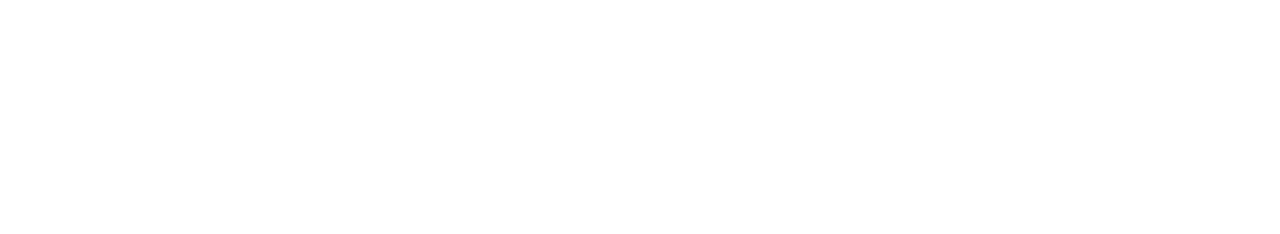
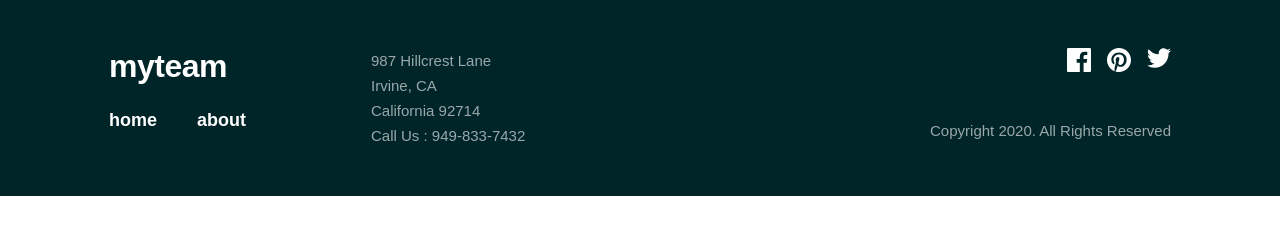
Before and after one commit to sebernardas/nykstukai-website, a plain HTML site: page pages/about.html in a window 1280 px wide. Drawn offline with Linux system fonts and the light colour scheme.

Commit message:
Add desktop footer section

```diff
--- /dev/null
+++ b/css/global.css
@@ -0,0 +1,88 @@
+.footer {
+  background-color: #002529;
+  color: #ffffff;
+  padding: 48px 0;
+  font-family: sans-serif;
+}
+
+.footer-container {
+  max-width: 1110px;
+  width: 100%;
+  margin: 0 auto;
+  padding: 0 24px;
+  display: flex;
+  justify-content: space-between;
+  align-items: flex-start;
+  box-sizing: border-box;
+}
+.footer-brand {
+  display: flex;
+  flex-direction: column;
+  gap: 25px;
+}
+
+.footer-logo {
+  color: #ffffff;
+  font-size: 32px;
+  font-weight: 700;
+  text-decoration: none;
+  letter-spacing: -0.5px;
+}
+
+.footer-nav {
+  display: flex;
+  gap: 40px;
+}
+
+.footer-link {
+  color: #ffffff;
+  text-decoration: none;
+  font-size: 18px;
+  font-weight: 600;
+}
+
+.footer-link:hover {
+  color: #f67e7e;
+}
+.footer-address {
+  color: rgba(255, 255, 255, 0.6);
+  font-size: 15px;
+  line-height: 25px;
+  margin-right: auto;
+  margin-left: 125px;
+}
+
+.footer-address p {
+  margin: 0;
+}
+.footer-meta {
+  display: flex;
+  flex-direction: column;
+  align-items: flex-end;
+  justify-content: space-between;
+  gap: 50px;
+}
+
+.footer-socials {
+  display: flex;
+  gap: 16px;
+}
+
+.social-link {
+  color: #ffffff;
+  display: inline-flex;
+}
+
+.social-link:hover {
+  color: #f67e7e;
+}
+
+.footer-copyright {
+  color: rgba(255, 255, 255, 0.6);
+  font-size: 15px;
+  margin: 0;
+}
+
+body {
+  margin: 0;
+}
--- a/index.html
+++ b/index.html
@@ -1,11 +1,42 @@
 <!DOCTYPE html>
-<html lang="en">
+<html lang="lt">
 <head>
     <meta charset="UTF-8">
     <meta name="viewport" content="width=device-width, initial-scale=1.0">
     <title>Document</title>
+    <link rel="stylesheet" href="css/global.css">
 </head>
 <body>
-    <h1>Laba diena, nykstukai :D </h1>
+<footer class="footer">
+    <div class="footer-container">
+        <div class="footer-brand">
+        <a href="index.html" class="footer-logo">NYKŠTUKAI</a>
+        <nav class="footer-nav">
+          <a href="index.html" class="footer-link">HOME</a>
+          <a href="pages/about.html" class="footer-link">ABOUT</a>
+        </nav>
+      </div>
+      <div class="footer-address">
+        <p>Trinapolio g. 2, LT-08313</p>
+        <p>Vilnius, Lietuva</p>
+        <p>Įmonės kodas: 306138865 </p>
+        <p>Susisiekti : +370 5 2697455</p>
+      </div>
+<div class="footer-meta">
+        <div class="footer-socials">
+          <a href="#" aria-label="Facebook" class="social-link">
+            <svg width="24" height="24" viewBox="0 0 24 24" fill="currentColor"><path d="M22.675 0H1.325C.593 0 0 .593 0 1.325v21.351C0 23.407.593 24 1.325 24H12.82v-9.294H9.692v-3.622h3.128V8.413c0-3.1 1.893-4.788 4.659-4.788 1.325 0 2.463.099 2.795.143v3.24l-1.918.001c-1.504 0-1.795.715-1.795 1.763v2.313h3.587l-.467 3.622h-3.12V24h6.116c.73 0 1.323-.593 1.323-1.325V1.325C24 .593 23.407 0 22.675 0z"/></svg>
+          </a>
+          <a href="#" aria-label="Pinterest" class="social-link">
+            <svg width="24" height="24" viewBox="0 0 24 24" fill="currentColor"><path d="M12 0C5.373 0 0 5.372 0 12c0 5.084 3.163 9.426 7.627 11.174-.105-.949-.2-2.405.042-3.441.218-.937 1.407-5.965 1.407-5.965s-.359-.719-.359-1.782c0-1.668.967-2.914 2.171-2.914 1.023 0 1.518.769 1.518 1.69 0 1.029-.655 2.568-.994 3.995-.283 1.194.599 2.169 1.777 2.169 2.133 0 3.772-2.249 3.772-5.495 0-2.873-2.064-4.882-5.012-4.882-3.414 0-5.418 2.561-5.418 5.207 0 1.031.397 2.138.893 2.738.098.119.112.224.083.345l-.333 1.36c-.053.22-.174.267-.402.161-1.499-.698-2.436-2.889-2.436-4.649 0-3.785 2.75-7.262 7.929-7.262 4.163 0 7.398 2.967 7.398 6.931 0 4.136-2.607 7.464-6.227 7.464-1.216 0-2.359-.631-2.75-1.378l-.748 2.853c-.271 1.043-1.002 2.35-1.492 3.146C9.57 23.812 10.763 24 12 24c6.627 0 12-5.373 12-12 0-6.628-5.373-12-12-12z"/></svg>
+          </a>
+          <a href="#" aria-label="Twitter" class="social-link">
+            <svg width="24" height="20" viewBox="0 0 24 20" fill="currentColor"><path d="M24 2.557a9.83 9.83 0 01-2.828.775 4.932 4.932 0 002.165-2.724 9.864 9.864 0 01-3.127 1.195 4.916 4.916 0 00-3.594-1.555c-3.179 0-5.515 2.966-4.797 6.045A13.978 13.978 0 011.671 1.149a4.93 4.93 0 001.523 6.574 4.903 4.903 0 01-2.229-.616c-.054 2.281 1.581 4.415 3.949 4.89a4.935 4.935 0 01-2.224.084 4.918 4.918 0 004.6 3.419A9.9 9.9 0 010 17.54a13.94 13.94 0 007.548 2.212c9.142 0 14.307-7.721 13.995-14.646A9.936 9.936 0 0024 2.557z"/></svg>
+          </a>
+        </div>
+        <p class="footer-copyright">Copyright 2026. All Rights Reserved</p>
+      </div>
+    </div>
+  </footer>
 </body>
 </html>
--- a/pages/about.html
+++ b/pages/about.html
@@ -0,0 +1,42 @@
+<!DOCTYPE html>
+<html lang="en">
+<head>
+    <meta charset="UTF-8">
+    <meta name="viewport" content="width=device-width, initial-scale=1.0">
+    <title>Document</title>
+    <link rel="stylesheet" href="../css/global.css">
+</head>
+<body>
+    <footer class="footer">
+    <div class="footer-container">
+      <div class="footer-brand">
+        <a href="../index.html" class="footer-logo">myteam</a>
+        <nav class="footer-nav">
+          <a href="../index.html" class="footer-link">home</a>
+          <a href="about.html" class="footer-link">about</a>
+        </nav>
+      </div>
+      <div class="footer-address">
+        <p>987 Hillcrest Lane</p>
+        <p>Irvine, CA</p>
+        <p>California 92714</p>
+        <p>Call Us : 949-833-7432</p>
+      </div>
+      <div class="footer-meta">
+        <div class="footer-socials">
+          <a href="#" aria-label="Facebook" class="social-link">
+            <svg width="24" height="24" viewBox="0 0 24 24" fill="currentColor"><path d="M22.675 0H1.325C.593 0 0 .593 0 1.325v21.351C0 23.407.593 24 1.325 24H12.82v-9.294H9.692v-3.622h3.128V8.413c0-3.1 1.893-4.788 4.659-4.788 1.325 0 2.463.099 2.795.143v3.24l-1.918.001c-1.504 0-1.795.715-1.795 1.763v2.313h3.587l-.467 3.622h-3.12V24h6.116c.73 0 1.323-.593 1.323-1.325V1.325C24 .593 23.407 0 22.675 0z"/></svg>
+          </a>
+          <a href="#" aria-label="Pinterest" class="social-link">
+            <svg width="24" height="24" viewBox="0 0 24 24" fill="currentColor"><path d="M12 0C5.373 0 0 5.372 0 12c0 5.084 3.163 9.426 7.627 11.174-.105-.949-.2-2.405.042-3.441.218-.937 1.407-5.965 1.407-5.965s-.359-.719-.359-1.782c0-1.668.967-2.914 2.171-2.914 1.023 0 1.518.769 1.518 1.69 0 1.029-.655 2.568-.994 3.995-.283 1.194.599 2.169 1.777 2.169 2.133 0 3.772-2.249 3.772-5.495 0-2.873-2.064-4.882-5.012-4.882-3.414 0-5.418 2.561-5.418 5.207 0 1.031.397 2.138.893 2.738.098.119.112.224.083.345l-.333 1.36c-.053.22-.174.267-.402.161-1.499-.698-2.436-2.889-2.436-4.649 0-3.785 2.75-7.262 7.929-7.262 4.163 0 7.398 2.967 7.398 6.931 0 4.136-2.607 7.464-6.227 7.464-1.216 0-2.359-.631-2.75-1.378l-.748 2.853c-.271 1.043-1.002 2.35-1.492 3.146C9.57 23.812 10.763 24 12 24c6.627 0 12-5.373 12-12 0-6.628-5.373-12-12-12z"/></svg>
+          </a>
+          <a href="#" aria-label="Twitter" class="social-link">
+            <svg width="24" height="20" viewBox="0 0 24 20" fill="currentColor"><path d="M24 2.557a9.83 9.83 0 01-2.828.775 4.932 4.932 0 002.165-2.724 9.864 9.864 0 01-3.127 1.195 4.916 4.916 0 00-3.594-1.555c-3.179 0-5.515 2.966-4.797 6.045A13.978 13.978 0 011.671 1.149a4.93 4.93 0 001.523 6.574 4.903 4.903 0 01-2.229-.616c-.054 2.281 1.581 4.415 3.949 4.89a4.935 4.935 0 01-2.224.084 4.918 4.918 0 004.6 3.419A9.9 9.9 0 010 17.54a13.94 13.94 0 007.548 2.212c9.142 0 14.307-7.721 13.995-14.646A9.936 9.936 0 0024 2.557z"/></svg>
+          </a>
+        </div>
+        <p class="footer-copyright">Copyright 2020. All Rights Reserved</p>
+      </div>
+    </div>
+  </footer>
+</body>
+</html>
```
